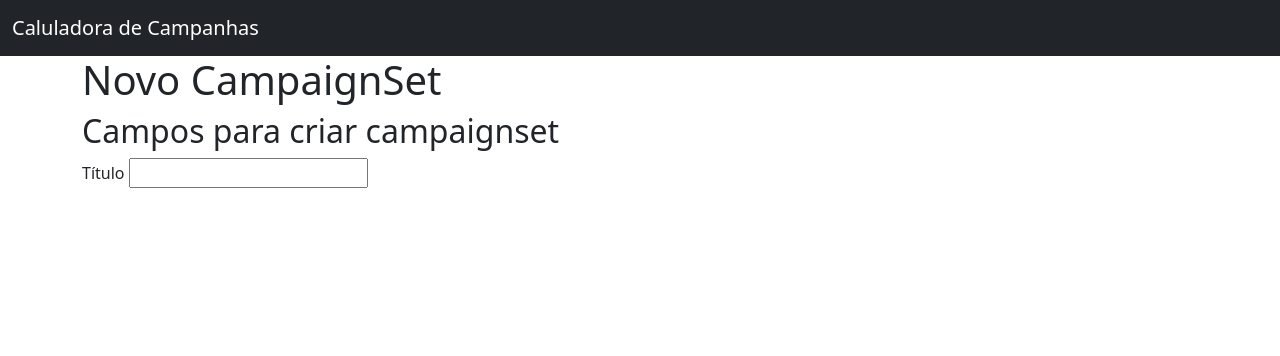
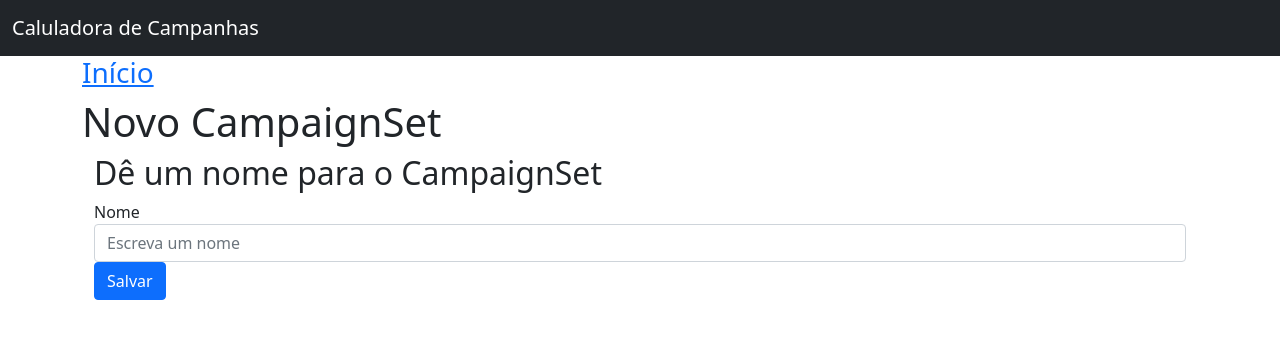
Before and after one commit to PJI01-Aricanduva-01/ari01-campaigncalculator, a Flask app: template app/templates/campaignsetcreate.html in a window 1280 px wide. Shown: the top 356 px of the page. Run offline with Flask 2, Linux system fonts and the light colour scheme; the template is opened without the code that fills it: values that come from a table or form of the project are taken from there, others are empty.

Commit message:
[UPDATE] Adição da página Criar novo CampaignSet

```diff
--- a/app/models/campaignset.py
+++ b/app/models/campaignset.py
@@ -1,5 +1,7 @@
 #importando a classe db do objeto app
 from app import db
+
+from datetime import datetime
 
 #criando a classe que representa a tabela campaign_set
 class Campaign_Set(db.Model):
@@ -14,6 +16,7 @@ class Campaign_Set(db.Model):
     #método construtor
     def __init__(self, name):
         self.name = name
+        self.date_creation = datetime.now()
 
     def __repr__(self):
         return "<Campaign_Set %r>" % self.name
--- /dev/null
+++ b/app/models/formcampaignset.py
@@ -0,0 +1,6 @@
+from flask_wtf import FlaskForm
+from wtforms import Form, StringField
+from wtforms.validators import DataRequired
+
+class CampaignSetForm(FlaskForm):
+    name = StringField('name', validators=[DataRequired()])
--- a/app/templates/campaignsetcreate.html
+++ b/app/templates/campaignsetcreate.html
@@ -1,12 +1,38 @@
 {% extends "base.html" %}
 
 {% block content %}
+    <h3><a href="{{ url_for('index') }}" >Início</a></h3>
     <h1>Novo CampaignSet</h1>
-    <h2>Campos para criar campaignset</h2>
-    <forms methods="post">
+    <div class="container">
+        <h2>Dê um nome para o CampaignSet</h2>
+        <form action="" method="POST">
+            {{ form.csrf_token }}
+            <div class="form-group">
+                <label>Nome</label>
+                {{ form.name(class="form-control", placeholder="Escreva um nome") }}
+            </div>
+            <button type="submit" class="btn btn-primary">Salvar</button>
+            {% if form.errors.name %}
+                <div class="alert alert-danger" role="alert">
+                    {{ forms.errors.name }}
+                </div>
+            {% endif %}
+        </form>
+    </div>
+{% endblock %}
+
+
+
+
+<!-- <div class="container">
+    <h2>Dê um nome para o CampaignSet</h2>
+    <forms method="post">
         <div class="form-group">
-            <label for="name">Título</label>
-            <input type="text" name="name"
+            <label for="name">Nome</label>
+            <input type="text" name="name" placeholder="Digite um nome" value="{{ request.form['name'] }}"></input>
+        </div>
+        <div class="form-group">
+            <button type="submit" class="btn btn-primary">Criar</button>
         </div>
     </forms>
-{% endblock %}
+</div> -->
--- a/app/templates/campaignsetlist.html
+++ b/app/templates/campaignsetlist.html
@@ -1,6 +1,8 @@
   <div class="flex">
     <h2>Esses são os CampSet: </h2>
-    <button type="button" class="btn btn-primary">Adicionar CampaignSet</button>
+    <a href="{{ url_for('campaignsetcreate') }}">
+      <button type="button" class="btn btn-primary">Adicionar CampaignSet</button>
+    </a>
   </div>
     <div class="card-group flex">
       {% for x in campsets %}
--- a/config.py
+++ b/config.py
@@ -9,3 +9,5 @@ SQLALCHEMY_DATABASE_URI = 'mysql+pymysql://campcalc_adm:eDNQ^rJ$FHTr43Z@campaign
 
 
 SQLALCHEMY_TRACK_MODIFICATIONS = True
+
+SECRET_KEY = 'nossa-chave-secreta-no-calc-campaign'
```
Also changed, not shown: app/controllers/default.py (+41 -7 lines).
